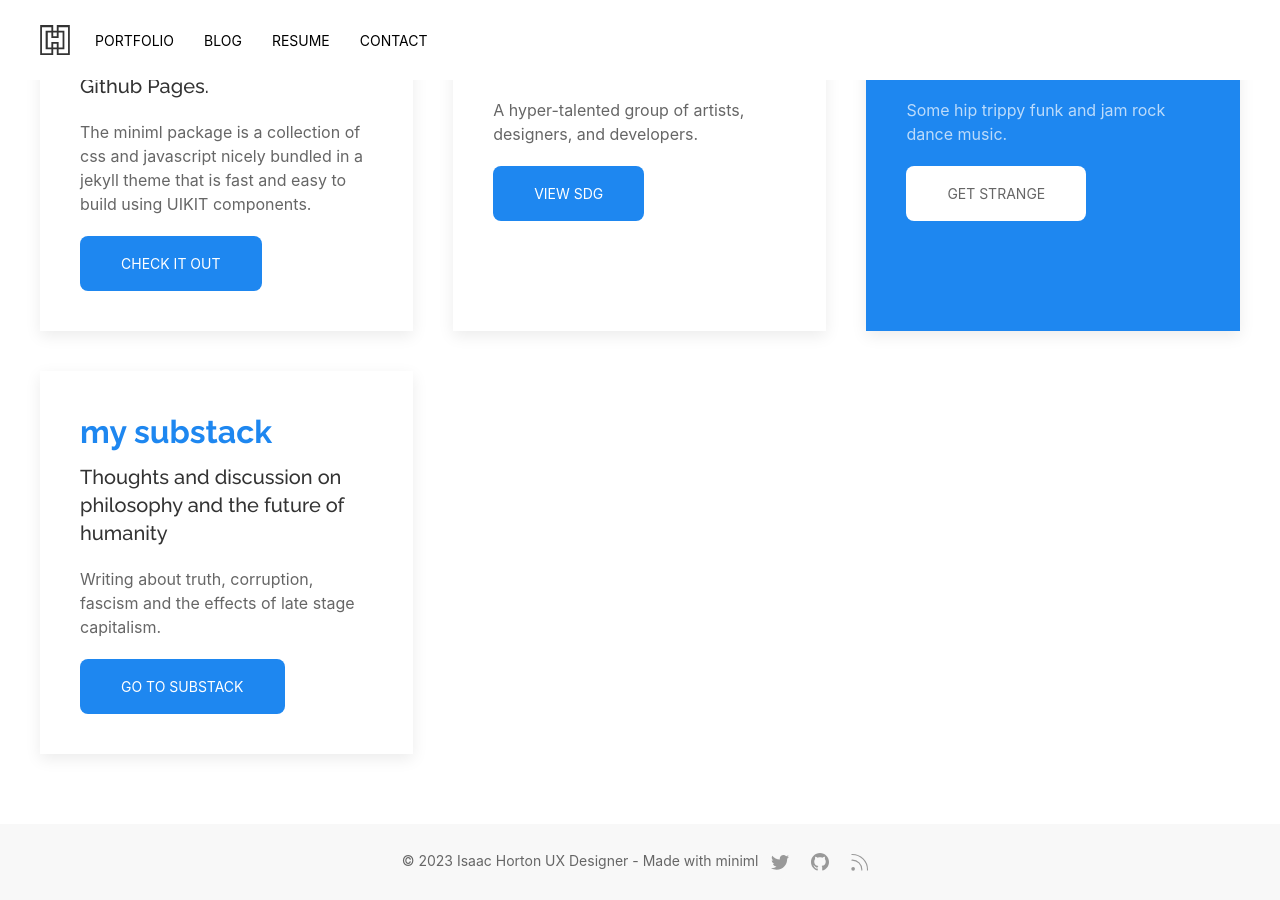
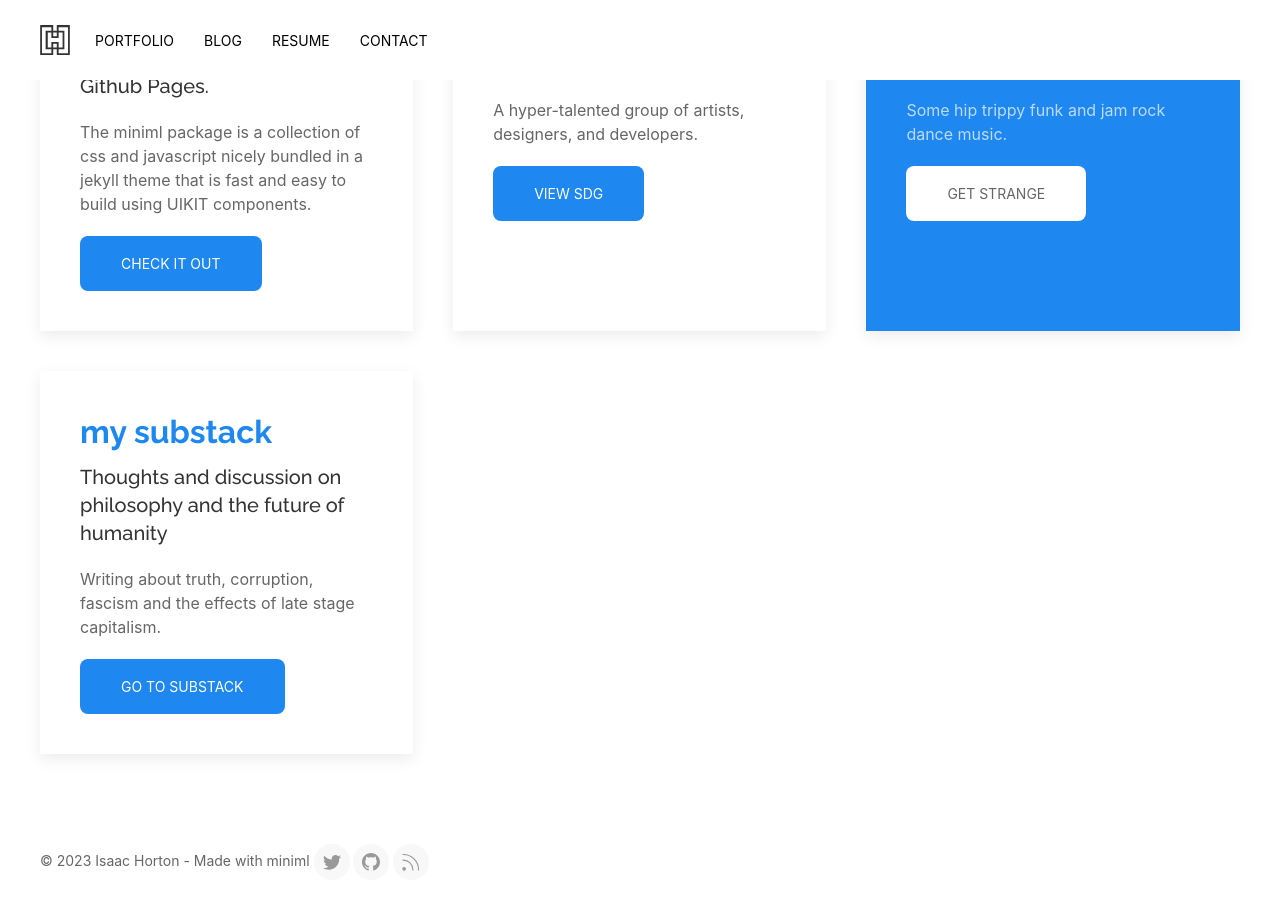
Before and after one commit to kre8t/kre8t.github.io, a Jekyll site: the page built from index.html, in a window 1280 px wide and 900 px high, scrolled down 1255 px. Built offline with Jekyll 4.4.1, drawn with Linux system fonts in a browser that asks for light colours.

Commit message:
Update footer.html

```diff
--- a/_includes/footer.html
+++ b/_includes/footer.html
@@ -1,10 +1,10 @@
 <footer>
-  <div class="uk-section uk-section-muted uk-section-xsmall">
+  <div class="uk-section uk-section-xsmall">
     <div class="uk-container">
       <div class="uk-grid-match uk-child-width-1-1@m" uk-grid>
-        <div class="uk-text-center uk-text-small">
+        <div class="uk-text-small">
           <p>
-            &copy; 2023 <a class="uk-link-text" href="{{"https://kre8t.github.io" | relative_url }}">Isaac Horton UX Designer</a> - Made with <a class="uk-link-text" href="{{"https://st4rlab.github.io/miniml/" | relative_url }}">miniml</a>
+            &copy; 2023 <a class="uk-link-text" href="{{"https://kre8t.github.io" | relative_url }}">Isaac Horton </a> - Made with <a class="uk-link-text" href="{{"https://st4rlab.github.io/miniml/" | relative_url }}">miniml</a>
             {% include footer-links.html %}
           </p>
         </div>
```
